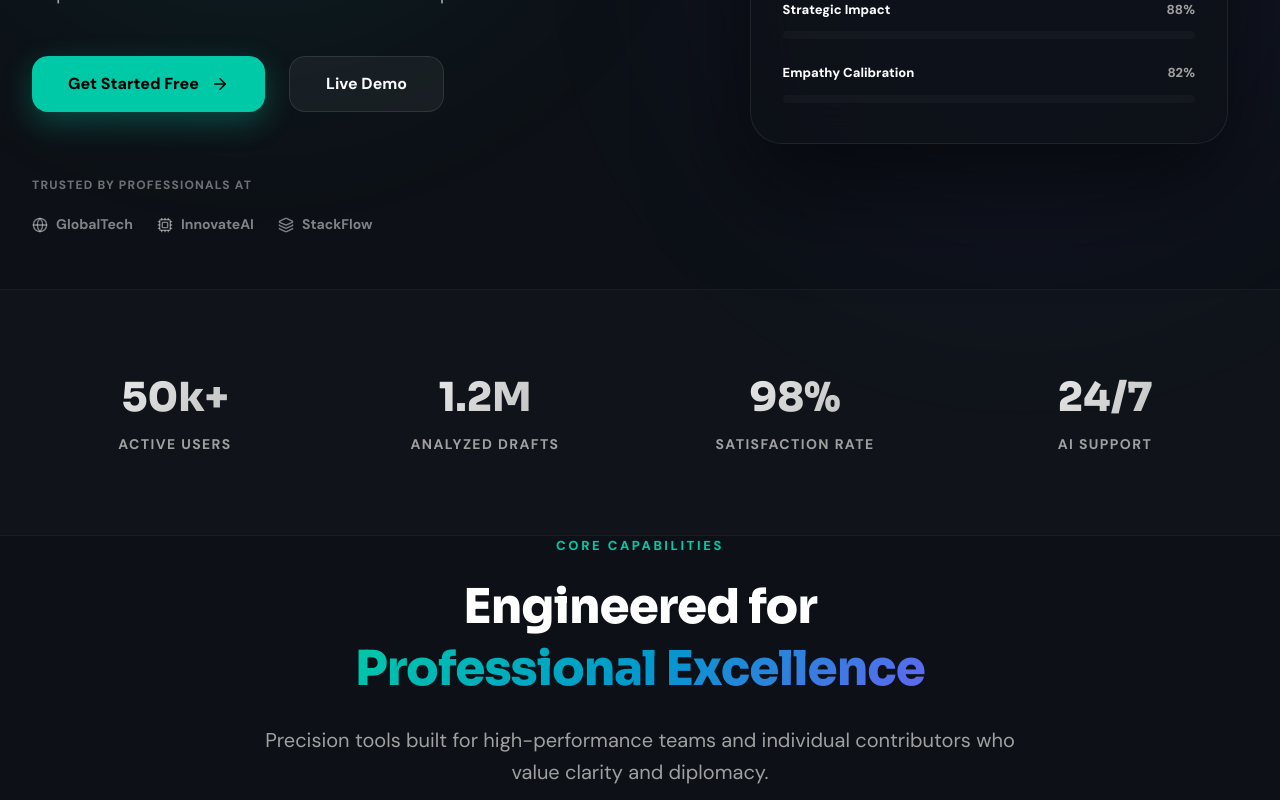
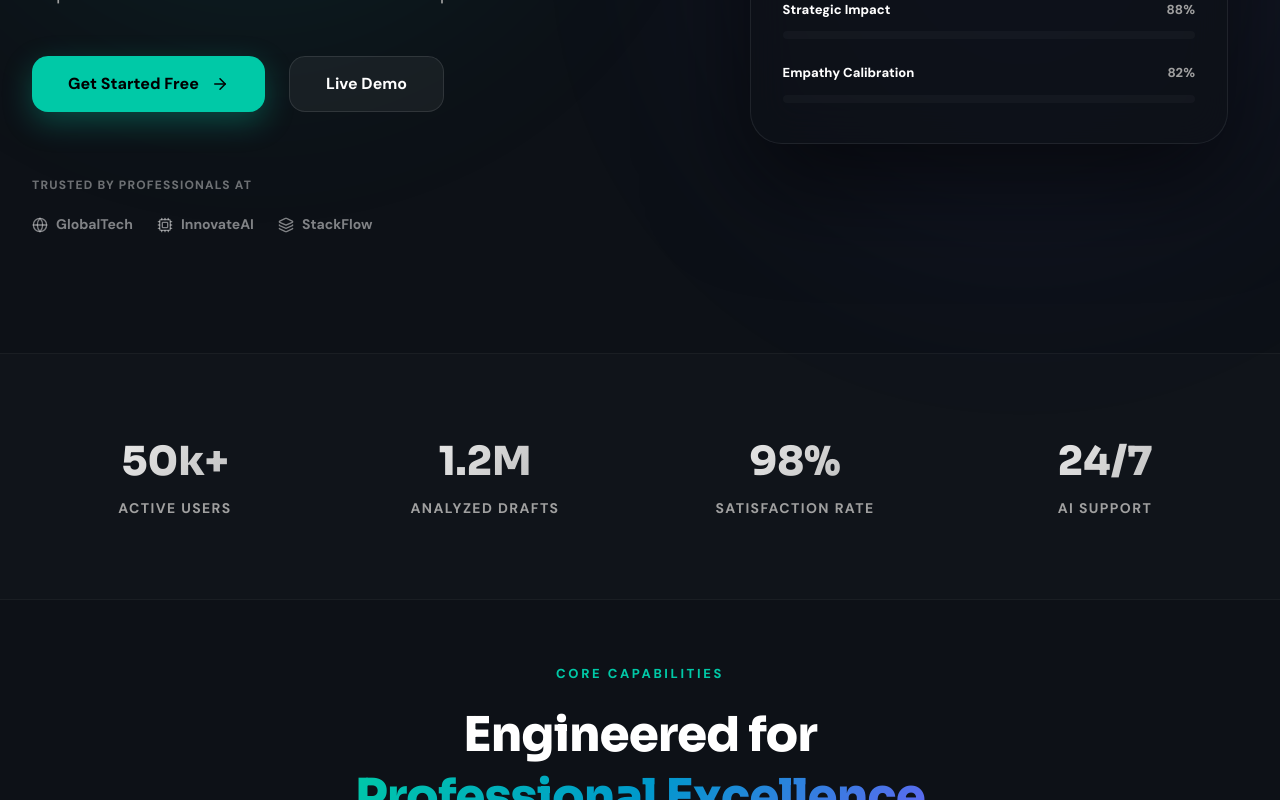
Before and after one commit to ManiDeep1822/Ethos-AI, a React (Vite) app in the folder client/: page / in a window 1280 px wide. Shown: the part 556-1356 px from the top of the page. Built offline with nearby package versions, Linux system fonts and the light colour scheme; no server answers.

Commit message:
UI: Add clear vertical margin gaps between all landing sections

```diff
--- a/client/src/pages/LandingPage.css
+++ b/client/src/pages/LandingPage.css
@@ -349,7 +349,8 @@
 
 /* ─── Stats Banner ───────────────────────────────────── */
 .stats-banner {
-  padding: 80px 0; /* Increased padding */
+  padding: 80px 0;
+  margin: 64px 0; /* Forced vertical gap */
   background: rgba(255, 255, 255, 0.015);
   border-top: 1px solid rgba(255, 255, 255, 0.04);
   border-bottom: 1px solid rgba(255, 255, 255, 0.04);
@@ -383,7 +384,8 @@
 
 /* ─── Features Section ───────────────────────────────── */
 .features-section {
-  padding: 128px 0; /* Base-8 standard */
+  padding: 64px 0;
+  margin: 96px auto; /* Forced vertical gap */
   position: relative;
   z-index: 1;
 }
@@ -493,7 +495,8 @@
 
 /* ─── CTA Section ────────────────────────────────────── */
 .cta-section {
-  padding: 100px 0 160px;
+  padding: 64px 0 160px;
+  margin: 96px auto; /* Forced vertical gap */
   position: relative;
   z-index: 1;
 }
```
